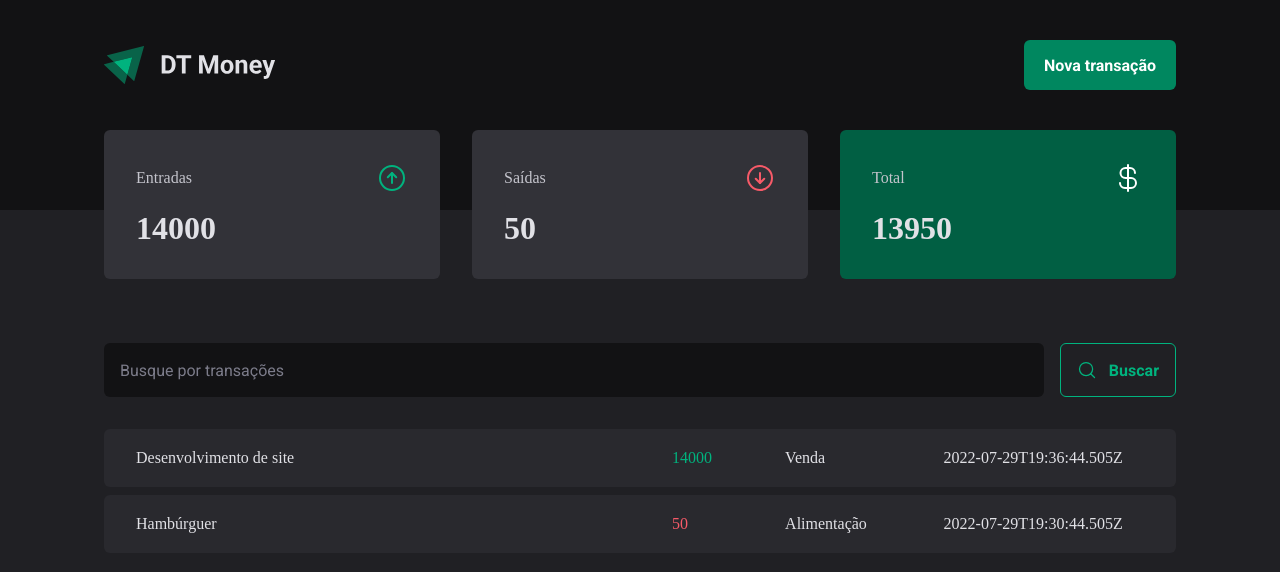
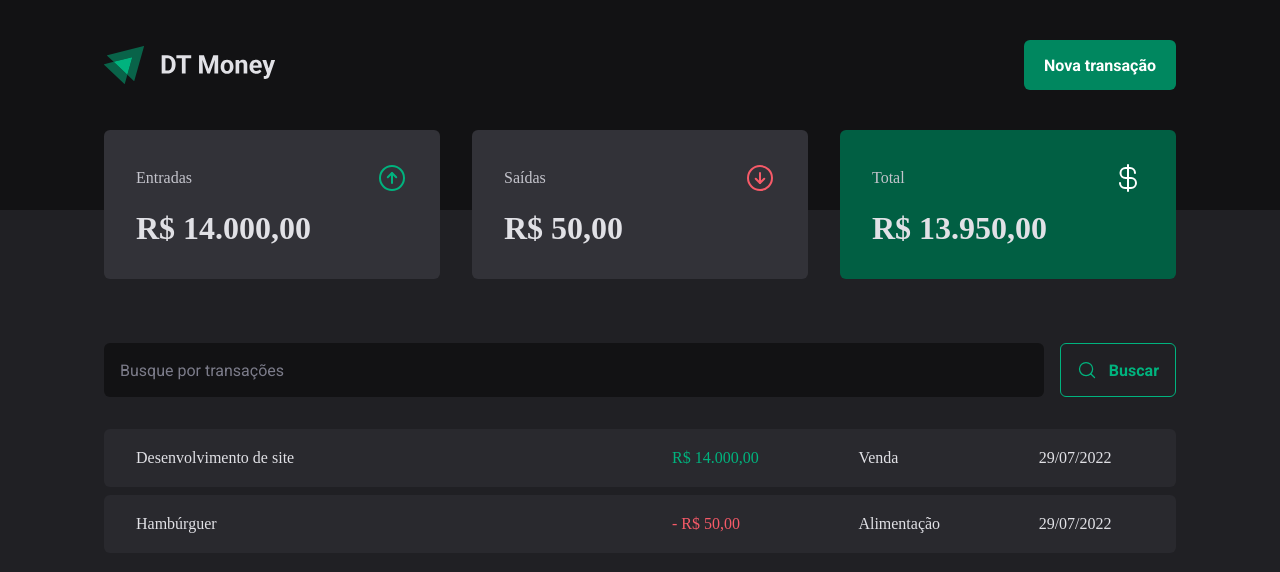
Before and after one commit to charles682/DT-MONEY, a React (Vite) app: page / in a window 1280 px wide. Shown: the top 572 px of the page. Built offline with nearby package versions, Linux system fonts and the light colour scheme; data requests are answered from the project's data file.

Commit message:
formatando valores

```diff
--- a/src/components/Summary/index.tsx
+++ b/src/components/Summary/index.tsx
@@ -2,7 +2,7 @@
 import { SummaryCard, SummaryContainer } from "./styles";
 import { TransactionsContext } from "../../context/TransctionsContext"
 import { useContext } from "react";
-
+import { priceFormatter } from '../../utils/formatter';
 export function Summary() {
    // Importa o hook useContext do React para acessar o contexto de transações
 const { transactions } = useContext(TransactionsContext);
@@ -46,7 +46,7 @@
             </header>
 
 
-            <strong>{summary.income}</strong>
+            <strong>{priceFormatter.format(summary.income)}</strong>
         </SummaryCard>
 
         <SummaryCard>
@@ -55,7 +55,7 @@
             <ArrowCircleDown size={32} color="#f75a68" />
             </header>
 
-            <strong>{summary.outcome}</strong>
+            <strong>{priceFormatter.format(summary.outcome)}</strong>
         </SummaryCard>
 
         <SummaryCard variant="green">
@@ -65,7 +65,7 @@
             </header>
 
 
-            <strong>{summary.total}</strong>
+            <strong>{priceFormatter.format(summary.total)}</strong>
         </SummaryCard>
     </SummaryContainer>
 );
--- a/src/pages/Transactions/index.tsx
+++ b/src/pages/Transactions/index.tsx
@@ -4,7 +4,7 @@
 import { SearchForm } from "./components/SearchForm"
 import {TransactionsContainer, TransactionsTable, PriceHighlight} from "./styles"
 import { TransactionsContext } from "../../context/TransctionsContext"
-
+import { dateFormatter, priceFormatter } from "../../utils/formatter";
 
 export function Transactions(){
     const { transactions} = useContext(TransactionsContext)
@@ -23,11 +23,12 @@
                             <td width="50%">{transaction.description}</td>
                             <td>
                                 <PriceHighlight variant={transaction.type}>
-                                {transaction.price}
+                                {transaction.type === 'outcome' && '- '}
+                                {priceFormatter.format(transaction.price)}
                                 </PriceHighlight>
                             </td>
                             <td>{transaction.category}</td>
-                            <td>{transaction.createdAt}</td>
+                            <td>{dateFormatter.format(new Date(transaction.createdAt))}</td>
                             </tr>
                         )
                         })}
--- /dev/null
+++ b/src/utils/formatter.ts
@@ -0,0 +1,6 @@
+export const dateFormatter = new Intl.DateTimeFormat('pt-BR');
+
+export const priceFormatter = new Intl.NumberFormat('pt-BR', {
+  style: 'currency',
+  currency: 'BRL',
+});
```
